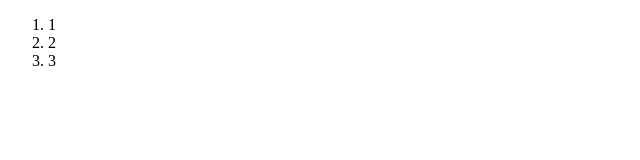
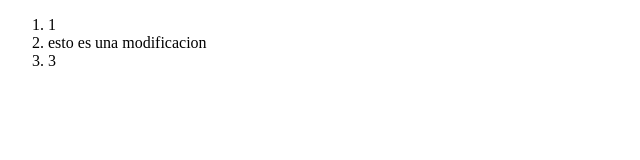
Before and after one commit to GabrielaGP2023/proyecto_equipo, a plain HTML site: page index.html in a window 1280 px wide. Shown: the whole page, without its empty margins (0-640 px from the left). Drawn offline with Linux system fonts and the light colour scheme.

Commit message:
esto es una modificacion

```diff
--- a/index.html
+++ b/index.html
@@ -8,7 +8,7 @@
 <body>
     <ol>
         <li>1</li>
-        <li>2</li>
+        <li>esto es una modificacion</li>
         <li>3</li>
     </ol>
 </body>
```
